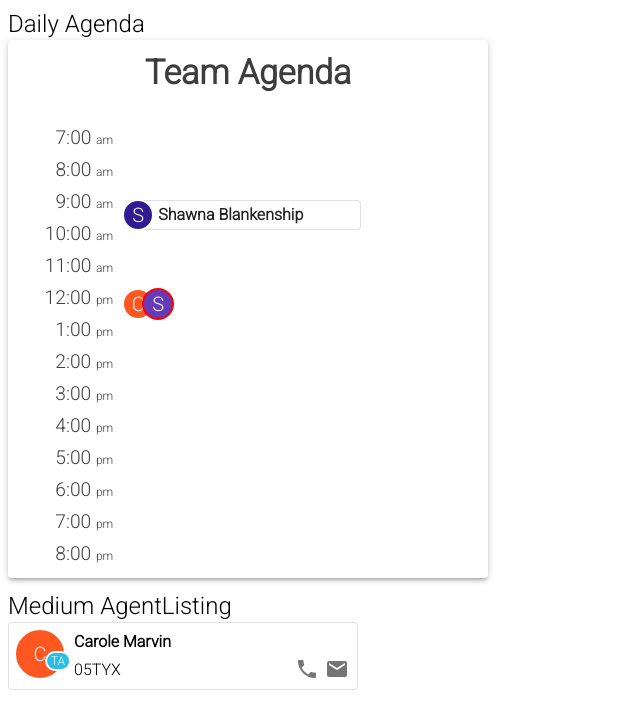
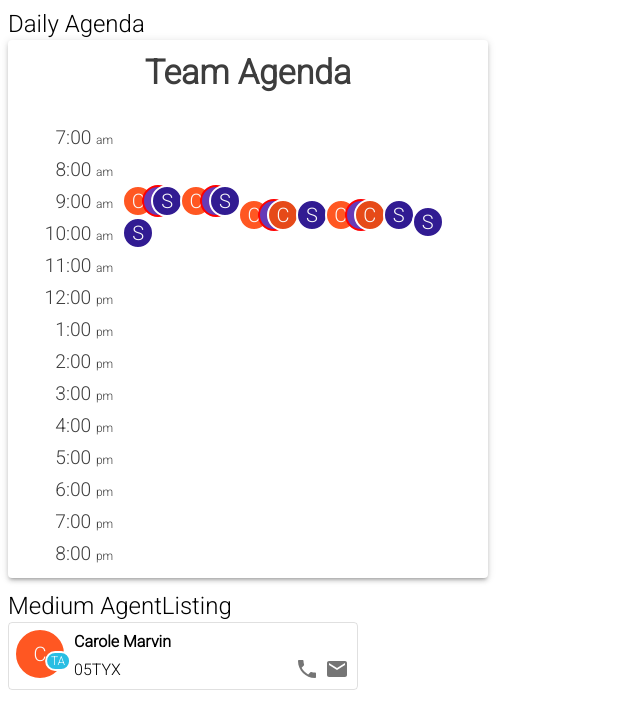
Before and after one commit to vollantre/agent-listing, a React app: page / in a window 1280 px wide. Shown: the top 728 px of the page, without its empty margins (0-640 px from the left). Built offline with nearby package versions, Linux system fonts and the light colour scheme; the HTML template or start-up script is replaced by a standard one.

Commit message:
bundle and show avatar only in SmallAgentListing

```diff
--- a/src/components/AgentListing.js
+++ b/src/components/AgentListing.js
@@ -6,7 +6,6 @@ import IconButton from '@material-ui/core/IconButton'
 import Phone from '@material-ui/icons/Phone'
 import Email from '@material-ui/icons/Email'
 import Typography from '@material-ui/core/Typography'
-import Slide from '@material-ui/core/Slide'
 import Avatar from './Avatar'
 
 //STYLING
@@ -27,8 +26,8 @@ const SmallGrid = withStyles(theme => ({
 
 
 //SmallAgentListing component
-const SmallAgentListing = ({ agent, showAvatarOnly, highlightenedAgent }) => {
-    const [showName, setShowName] = React.useState(!showAvatarOnly || false)
+const SmallAgentListing = ({ agent, highlightenedAgent }) => {
+    const [showName, setShowName] = React.useState(false)
 
     const showNameWhenTrue = { display: showName ? '' : 'none' }
 
@@ -39,7 +38,7 @@ const SmallAgentListing = ({ agent, showAvatarOnly, highlightenedAgent }) => {
             alignItems="center"
             container
             onMouseOver={() => setShowName(true)}
-            onMouseOut={() => setShowName(!showAvatarOnly)}
+            onMouseOut={() => setShowName(false)}
         >
             <Avatar
                 size='small'
--- a/src/components/DailyAgenda.js
+++ b/src/components/DailyAgenda.js
@@ -2,8 +2,6 @@ import React from 'react'
 import PropTypes from 'prop-types'
 import { withStyles } from '@material-ui/core/styles'
 import MuiPaper from '@material-ui/core/Paper'
-import AvatarGroup from '@material-ui/lab/AvatarGroup'
-import Avatar from '@material-ui/core/Avatar'
 import Typography from '@material-ui/core/Typography'
 import Grid from '@material-ui/core/Grid'
 import AgentListing from './AgentListing'
@@ -75,11 +73,13 @@ const Spots = ({ appointments, highlightenedAgent }) => {
     const spots = initSpots()
     appointments.forEach(appt => spots[getHours(parseISO(appt.appt_time)) - 7].appointments.push(appt))
 
+    const sortByMinutes = (a, b) => getMinutes(parseISO(a.appt_time)) - getMinutes(parseISO(b.appt_time))
+
     return(
         <React.Fragment>
             {spots.map(spot =>
                 <HourSpot key={spot.hour}>
-                    {spot.appointments.map((appt, i) =>
+                    {spot.appointments.sort(sortByMinutes).map((appt, i) =>
                     <Appointment
                         highlightenedAgent={highlightenedAgent}
                         key={i}
--- a/src/components/Hours.js
+++ b/src/components/Hours.js
@@ -1,5 +1,4 @@
 import React from 'react'
-import PropTypes from 'prop-types'
 import Grid from '@material-ui/core/Grid'
 import Typography from '@material-ui/core/Typography'
 import { HourGrid } from './StyledComponents'
@@ -8,7 +7,7 @@ import { HourGrid } from './StyledComponents'
 export const HourSpot = ({ children }) => (
     <HourGrid style={{ position: 'relative' }} item container>
         <Grid style={{ position: 'absolute' }} container item>
-            {children.map(child => React.cloneElement(child, { xs: children.length > 1 ? (12 / children.length) : 8 }))}
+            {children.map(child => React.cloneElement(child, { xs: children.length > 1 ? Math.floor(12 / children.length) : 8 }))}
         </Grid>
     </HourGrid>
 )
--- a/src/sample.js
+++ b/src/sample.js
@@ -2,7 +2,7 @@ import { deepOrange, deepPurple } from '@material-ui/core/colors'
 
 export default [
     {
-        appt_time: "2020-04-01 12:15:00",
+        appt_time: "2020-04-01 09:00:00",
         agents: [
             {
                 _id: 1,
@@ -26,6 +26,40 @@ export default [
         appt_time: "2020-04-01 09:30:00",
         agents: [
             {
+                _id: 1,
+                name: 'Carole Marvin',
+                code: '05TYX',
+                phone: '(805) 334 4432',
+                email: 'example@mail.com',
+                color: deepOrange[500]
+            },
+            {
+                _id: 3,
+                name: 'Steven Shrom',
+                code: '09KTX',
+                phone: '(804) 123 4567',
+                email: 'mail@example.com',
+                color: deepPurple[500]
+            }
+        ]
+    },
+    {
+        appt_time: "2020-04-01 09:30:00",
+        agents: [
+            {
+                _id: 4,
+                name: 'Carlos Barreto',
+                code: '00KLO',
+                phone: '(414) 123 4567',
+                email: 'y@k.com',
+                color: deepOrange[700]
+            }
+        ]
+    },
+    {
+        appt_time: "2020-04-01 09:30:00",
+        agents: [
+            {
                 _id: 2,
                 name: 'Shawna Blankenship',
                 code: '32FFR',
@@ -34,6 +68,125 @@ export default [
                 color: deepPurple[900]
             }
         ]
+    },
+    {
+        appt_time: "2020-04-01 10:00:00",
+        agents: [
+            {
+                _id: 2,
+                name: 'Shawno Blank',
+                code: '3PFR',
+                phone: '(286) 934 3515',
+                email: 'blankenship@example.com',
+                color: deepPurple[900]
+            }
+        ]
+    },
+    {
+        appt_time: "2020-04-01 09:00:00",
+        agents: [
+            {
+                _id: 2,
+                name: 'Shawno Blank',
+                code: '3PFR',
+                phone: '(286) 934 3515',
+                email: 'blankenship@example.com',
+                color: deepPurple[900]
+            }
+        ]
+    },
+    {
+        appt_time: "2020-04-01 09:30:00",
+        agents: [
+            {
+                _id: 1,
+                name: 'Carole Marvin',
+                code: '05TYX',
+                phone: '(805) 334 4432',
+                email: 'example@mail.com',
+                color: deepOrange[500]
+            },
+            {
+                _id: 3,
+                name: 'Steven Shrom',
+                code: '09KTX',
+                phone: '(804) 123 4567',
+                email: 'mail@example.com',
+                color: deepPurple[500]
+            }
+        ]
+    },
+    {
+        appt_time: "2020-04-01 09:00:00",
+        agents: [
+            {
+                _id: 1,
+                name: 'Carole Marvin',
+                code: '05TYX',
+                phone: '(805) 334 4432',
+                email: 'example@mail.com',
+                color: deepOrange[500]
+            },
+            {
+                _id: 3,
+                name: 'Steven Shrom',
+                code: '09KTX',
+                phone: '(804) 123 4567',
+                email: 'mail@example.com',
+                color: deepPurple[500]
+            }
+        ]
+    },
+    {
+        appt_time: "2020-04-01 09:30:00",
+        agents: [
+            {
+                _id: 4,
+                name: 'Carlos Barreto',
+                code: '00KLO',
+                phone: '(414) 123 4567',
+                email: 'y@k.com',
+                color: deepOrange[700]
+            }
+        ]
+    },
+    {
+        appt_time: "2020-04-01 09:30:00",
+        agents: [
+            {
+                _id: 2,
+                name: 'Shawna Blankenship',
+                code: '32FFR',
+                phone: '(286) 934 3515',
+                email: 'blankenship@example.com',
+                color: deepPurple[900]
+            }
+        ]
+    },
+    {
+        appt_time: "2020-04-01 09:00:00",
+        agents: [
+            {
+                _id: 2,
+                name: 'Shawno Blank',
+                code: '3PFR',
+                phone: '(286) 934 3515',
+                email: 'blankenship@example.com',
+                color: deepPurple[900]
+            }
+        ]
+    },
+    {
+        appt_time: "2020-04-01 09:45:00",
+        agents: [
+            {
+                _id: 2,
+                name: 'Shawno Blank',
+                code: '3PFR',
+                phone: '(286) 934 3515',
+                email: 'blankenship@example.com',
+                color: deepPurple[900]
+            }
+        ]
     }
-
 ]
```
Also changed, not shown: 2 other files (tests, documents, lock files or other folders).
